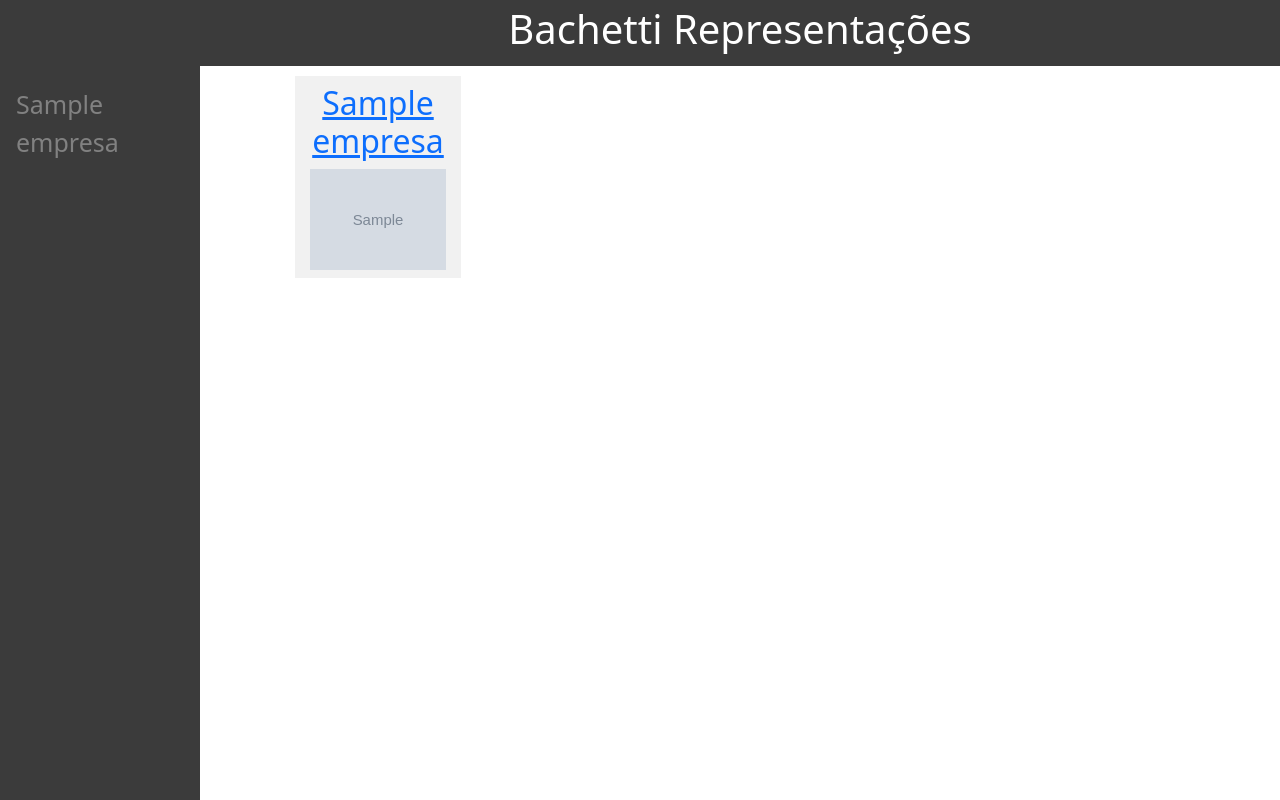
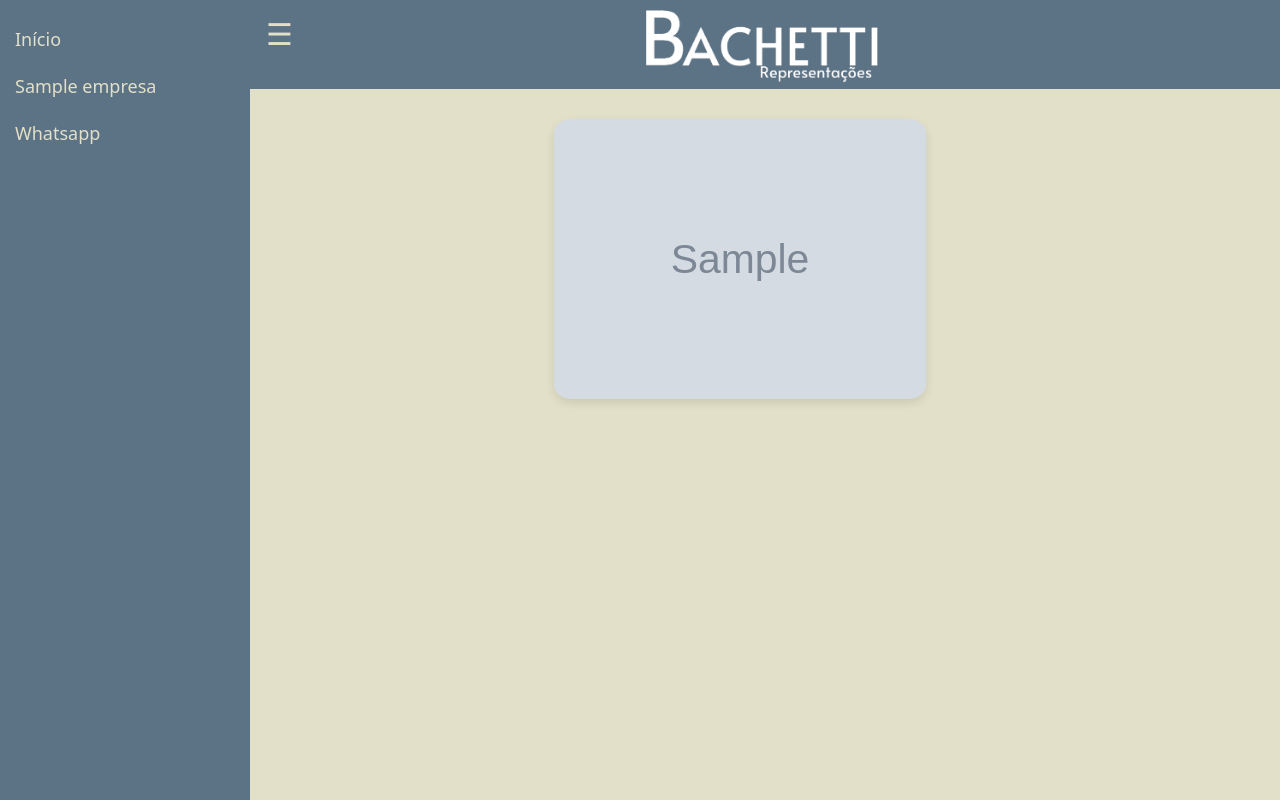
Before and after one commit to FelipeBachetti/Bachetti-Repres, a Django app: page / in a window 1280 px wide. Run offline with Django 5.2, Linux system fonts and the light colour scheme; tables that the repository leaves empty hold one stand-in row (values such as "Sample post"); grey boxes marked "Sample" are stand-in pictures; some libraries are stand-ins or nearby versions.

Commit message:
finishing

```diff
--- a/BachettiRepres/mostruario/context_processors.py
+++ b/BachettiRepres/mostruario/context_processors.py
@@ -1,5 +1,5 @@
 from .models import Empresa
 
 def empresas_context(request):
-    empresas = Empresa.objects.all().values()  # Consulta as empresas
+    empresas = Empresa.objects.prefetch_related("tipo_produto_set").all()
     return {'empresas': empresas}
--- a/BachettiRepres/mostruario/static/main.css
+++ b/BachettiRepres/mostruario/static/main.css
@@ -1,5 +1,5 @@
 body {
-  background-color: #ffffff;
+  background-color: #E2E0C8 !important;
   border: 0;
   margin: 0;
 }
@@ -7,42 +7,97 @@ body {
 .header {
   padding: 5px 20px;
   text-align: center;
-  background: #3b3b3b;
-  color: white;
+  background: #5C7285;
+  color: #E2E0C8;
   font-size: 1rem;
   box-sizing: border-box;
-  width: calc(100% - 25vh);
-  margin-left: 25vh;
+  width: calc(100% - 250px);
+  margin-left: 250px;
+  transition: margin-left 0.3s ease-in-out, width 0.3s ease-in-out;
 }
 
 .sidenav {
   height: 100%;
-  width: 25vh;
+  width: 250px;
   position: fixed;
-  z-index:1;
-  top:0;
-  left:0;
-  background-color: #3b3b3b;
+  z-index: 1;
+  top: 0;
+  left: 0;
+  background-color: #5C7285;
   overflow-x: hidden;
-  padding-top:10vh;
+  padding-top: 2vh;
+  transition: left 0.3s ease-in-out;
 }
 
-.sidenav a{
-  padding:6px 8px 6px 16px;
+.sidenav a, .sidenav .dropdown-btn {
+  padding: 10px 15px;
   text-decoration: none;
-  font-size: 25px;
-  color: #818181;
-  display:block;
+  font-size: 18px;
+  color: #E2E0C8;
+  display: block;
+  border: none;
+  background: none;
+  width: 100%;
+  text-align: left;
+  cursor: pointer;
+  outline: none;
 }
 
-.sidenav a:hover{
-  color:#f1f1f1
+.sidenav a:hover, .sidenav .dropdown-btn:hover {
+  background-color: #818C78;
+}
+
+.sidenav .dropdown-container {
+  display: none;
+  background-color: #818C78;
+  padding-left: 20px;
+}
+
+.sidenav .dropdown-container a {
+  color: #E2E0C8;
+}
+
+.sidenav-toggle {
+  position: absolute;
+  top: 10px;
+  left: 260px;
+  font-size: 30px;
+  cursor: pointer;
+  background: none;
+  border: none;
+  color: #E2E0C8;
+  transition: left 0.3s ease-in-out;
+}
+
+.content {
+  margin-left: 250px;
+  transition: margin-left 0.3s ease-in-out;
+}
+
+.sidenav.closed {
+  left: -250px;
+}
+
+.content.closed {
+  margin-left: 0;
+}
+
+.header.closed {
+  margin-left: 0;
+  width: 100%;
+}
+
+.sidenav-toggle.closed {
+  left: 10px;
+}
+
+.active {
+  background-color: #575757;
 }
 
 .content{
-  display: flex;
-  margin-left: 160px;
-  margin-top: 10px;
+  margin-left: 25vh;
+  margin-top: 25px;
   padding: 0px 10px;
 }
 
@@ -55,14 +110,14 @@ body {
   margin-right: 30%;
   margin-bottom: 10px;
   padding: 5px;
-  border: 3px solid #f1f1f1;
-  background-color: #f1f1f1;
 }
 
 .empresa-image {
   width: 90%;
   height: 40%;
   object-fit: cover;
+  box-shadow: 0px 4px 10px rgba(0, 0, 0, 0.1);
+  border-radius: 5%;
 }
 
 .tipos-page{
--- a/BachettiRepres/mostruario/templates/home.html
+++ b/BachettiRepres/mostruario/templates/home.html
@@ -7,9 +7,8 @@
     {% for empresa in empresas %}
         <div class="company">
             <a href="/empresa/{{ empresa.id }}" class="company-link">
-                <h2>{{ empresa.nome }}</h2>
+                <img src="{{ empresa.link_imagem }}" alt="Empresa Image" class="empresa-image" />
             </a>
-            <img src="{{ empresa.link_imagem }}" alt="Empresa Image" class="empresa-image" />
         </div>
     {% endfor %}
 </div>
--- a/BachettiRepres/mostruario/templates/main.html
+++ b/BachettiRepres/mostruario/templates/main.html
@@ -13,13 +13,24 @@
 <body>
 
     <div class="header">
-        <h1>Bachetti Representações</h1>
+        <img src="{% static 'logo.png' %}" width="250vh"/>
     </div>
 
-    <div class="sidenav">
+    <button class="sidenav-toggle" onclick="toggleNav()">☰</button>
+
+    <div class="sidenav" id="mySidenav">
+        <a href="{% url 'home' %}">Início</a>
         {% for empresa in empresas %}
-            <a href="/empresa/{{ empresa.id }}"> {{ empresa.nome }}</a>
+            <button class="dropdown-btn">{{ empresa.nome }}
+                <i class="fa fa-caret-down"></i>
+            </button>
+            <div class="dropdown-container">
+                {% for tipo in empresa.tipo_produto_set.all %}
+                    <a href="/empresa/{{tipo.empresa_id}}/tipo/{{tipo.id}}">{{ tipo.nome }}</a>
+                {% endfor %}
+            </div>
         {% endfor %}
+        <a href="https://wa.me/553284734389">Whatsapp</a>
     </div>
 
     <div id="content", name="content", class="content">
@@ -27,5 +38,40 @@
         {% endblock %}
     </div>
 
+    <script>
+        var isOpen = true;
+
+        function toggleNav() {
+            var sidenav = document.getElementById("mySidenav");
+            var content = document.getElementById("content");
+            var header = document.querySelector(".header");
+            var toggleBtn = document.querySelector(".sidenav-toggle");
+
+            if (isOpen) {
+                sidenav.classList.add("closed");
+                content.classList.add("closed");
+                header.classList.add("closed");
+                toggleBtn.classList.add("closed");
+            } else {
+                sidenav.classList.remove("closed");
+                content.classList.remove("closed");
+                header.classList.remove("closed");
+                toggleBtn.classList.remove("closed");
+            }
+            isOpen = !isOpen;
+        }
+
+
+        // Dropdown functionality
+        var dropdown = document.getElementsByClassName("dropdown-btn");
+        for (let i = 0; i < dropdown.length; i++) {
+            dropdown[i].addEventListener("click", function() {
+                this.classList.toggle("active");
+                var dropdownContent = this.nextElementSibling;
+                dropdownContent.style.display = dropdownContent.style.display === "block" ? "none" : "block";
+            });
+        }
+    </script>
+
 </body>
 </html>
--- a/BachettiRepres/mostruario/templates/product_page.html
+++ b/BachettiRepres/mostruario/templates/product_page.html
@@ -8,8 +8,8 @@
         <div class="produtos">
             <a href="/empresa/{{produto.tipo.empresa.id}}/tipo/{{produto.tipo_id}}/produto/{{produto.id}}">
                 <div class="produtos-text">{{produto.nome}}</div>
+                <img src="{{ produto.link_imagem_principal }}" alt="Produto Image" class="produtos-image" />
             </a>
-            <img src="{{ produto.link_imagem_principal }}" alt="Produto Image" class="produtos-image" />
         </div>
     {% endfor %}
 </div>
```
Also changed, not shown: other parts of BachettiRepres/mostruario/static/main.css (+39 -8 lines), BachettiRepres/BachettiRepres/settings.py (+6 -2 lines), BachettiRepres/mostruario/static/logo.png (added).
